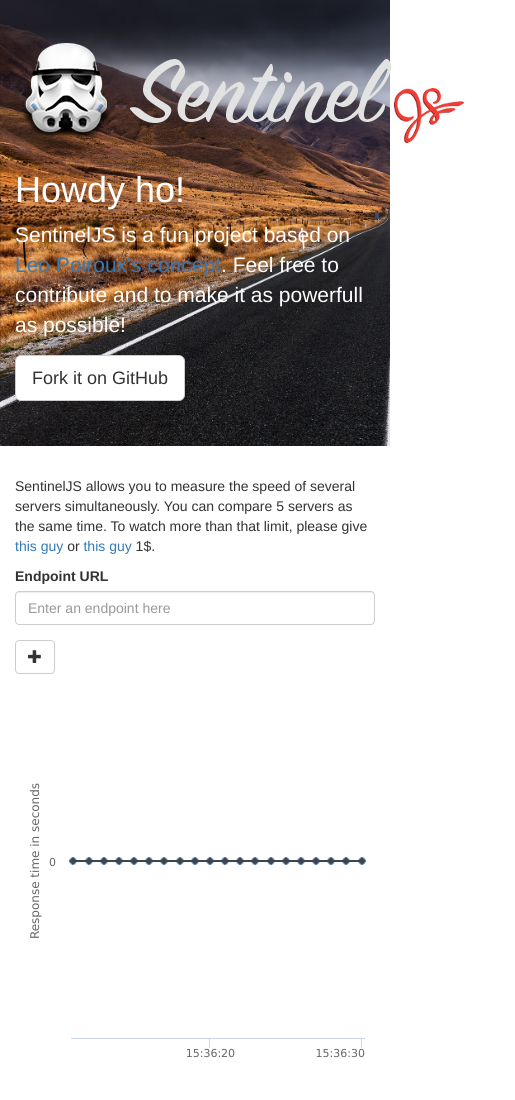
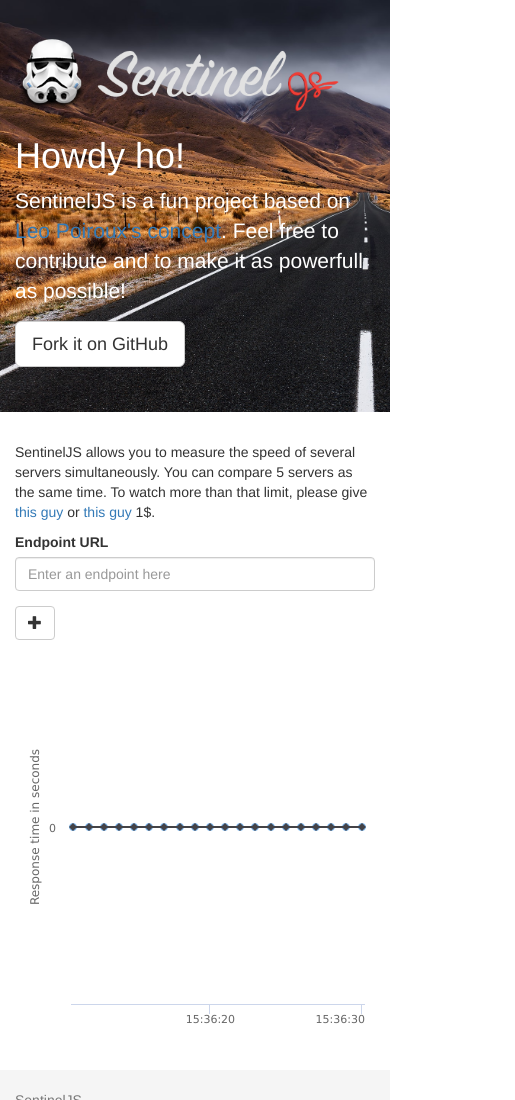
Before and after one commit to maximelafarie/sentineljs, a plain HTML site: page index.html in a window 390 px wide. Shown: the top 1100 px of the page, 515 px wide, since content can reach past the window. Drawn offline with nearby package versions, Linux system fonts and the light colour scheme.

Commit message:
Make logo responsive

```diff
--- a/index.html
+++ b/index.html
@@ -15,7 +15,7 @@
 
 	<div class="jumbotron">
 		<div class="container">
-			<a href="index.html"><img src="img/sentineljs_small.png" alt="Sentineljs logo"></a>
+			<a href="index.html"><img class="img-responsive" src="img/sentineljs_small.png" alt="Sentineljs logo"></a>
 			<h1>Howdy ho!</h1>
 			<p>SentinelJS is a fun project based on <a target="_blank" href="https://github.com/spotlab/sentinel">Leo Poiroux's concept</a>. Feel free to contribute and to make it as powerfull as possible!</p>
 			<p><a class="btn btn-default btn-lg" href="https://github.com/MaadMax/sentineljs" target="_blank" role="button">Fork it on GitHub</a></p>
```
